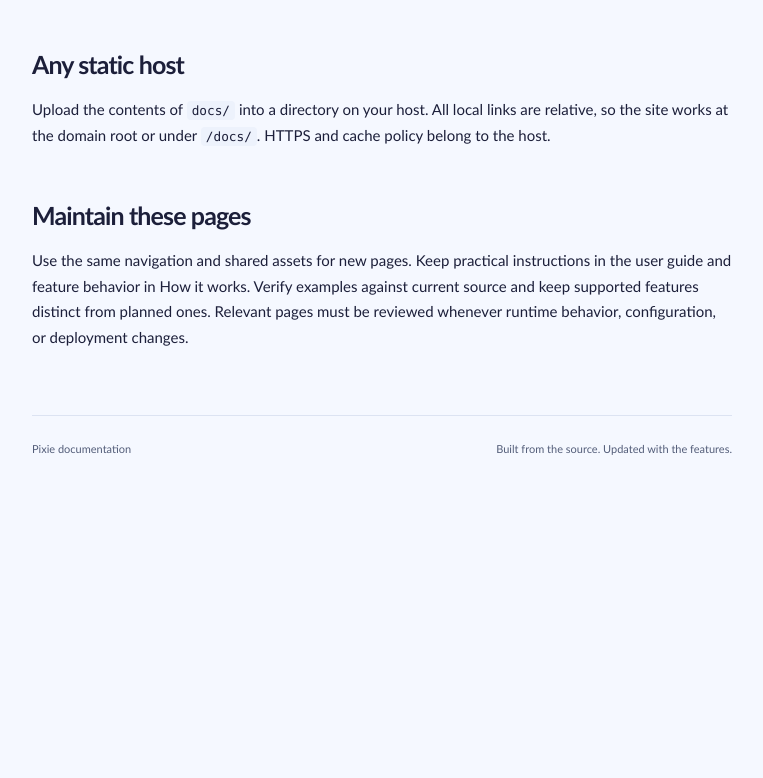
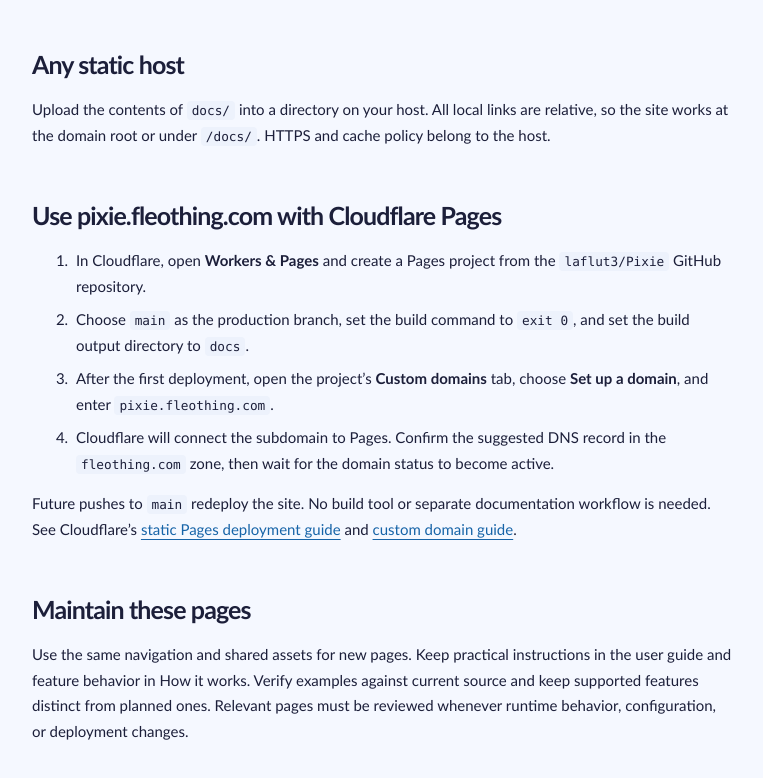
Before and after one commit to laflut3/Pixie, a plain HTML site: page docs/publish.html in a window 1280 px wide. Shown: the part 1114-1892 px from the top of the page, without its empty margins (282-1045 px from the left). Before the commit the page ends 1608 px from the top, so only its background shows below. Drawn offline with Linux system fonts and the light colour scheme.

Commit message:
docs: add Cloudflare Pages deployment steps

```diff
--- a/docs/publish.html
+++ b/docs/publish.html
@@ -82,6 +82,14 @@
 <p>Documentation deploys with that release workflow. The URL is the expected destination, not a claim that it is already live. Avoid a second Pages workflow that uploads only docs: it would replace the APT repository.</p>
 <h2 id="other-hosts">Any static host</h2>
 <p>Upload the contents of <code>docs/</code> into a directory on your host. All local links are relative, so the site works at the domain root or under <code>/docs/</code>. HTTPS and cache policy belong to the host.</p>
+<h2 id="cloudflare">Use pixie.fleothing.com with Cloudflare Pages</h2>
+<ol>
+<li>In Cloudflare, open <strong>Workers &amp; Pages</strong> and create a Pages project from the <code>laflut3/Pixie</code> GitHub repository.</li>
+<li>Choose <code>main</code> as the production branch, set the build command to <code>exit 0</code>, and set the build output directory to <code>docs</code>.</li>
+<li>After the first deployment, open the project’s <strong>Custom domains</strong> tab, choose <strong>Set up a domain</strong>, and enter <code>pixie.fleothing.com</code>.</li>
+<li>Cloudflare will connect the subdomain to Pages. Confirm the suggested DNS record in the <code>fleothing.com</code> zone, then wait for the domain status to become active.</li>
+</ol>
+<p>Future pushes to <code>main</code> redeploy the site. No build tool or separate documentation workflow is needed. See Cloudflare’s <a href="https://developers.cloudflare.com/pages/framework-guides/deploy-anything/">static Pages deployment guide</a> and <a href="https://developers.cloudflare.com/pages/configuration/custom-domains/">custom domain guide</a>.</p>
 <h2 id="maintain">Maintain these pages</h2>
 <p>Use the same navigation and shared assets for new pages. Keep practical instructions in the user guide and feature behavior in How it works. Verify examples against current source and keep supported features distinct from planned ones. Relevant pages must be reviewed whenever runtime behavior, configuration, or deployment changes.</p>
 </article>
@@ -94,6 +102,7 @@
 <a href="#preview">Preview locally</a>
 <a href="#pages">The simplest repository setup: GitHub Pages</a>
 <a href="#other-hosts">Any static host</a>
+<a href="#cloudflare">Cloudflare Pages domain</a>
 <a href="#maintain">Maintain these pages</a>
 </nav>
 </aside>
```
